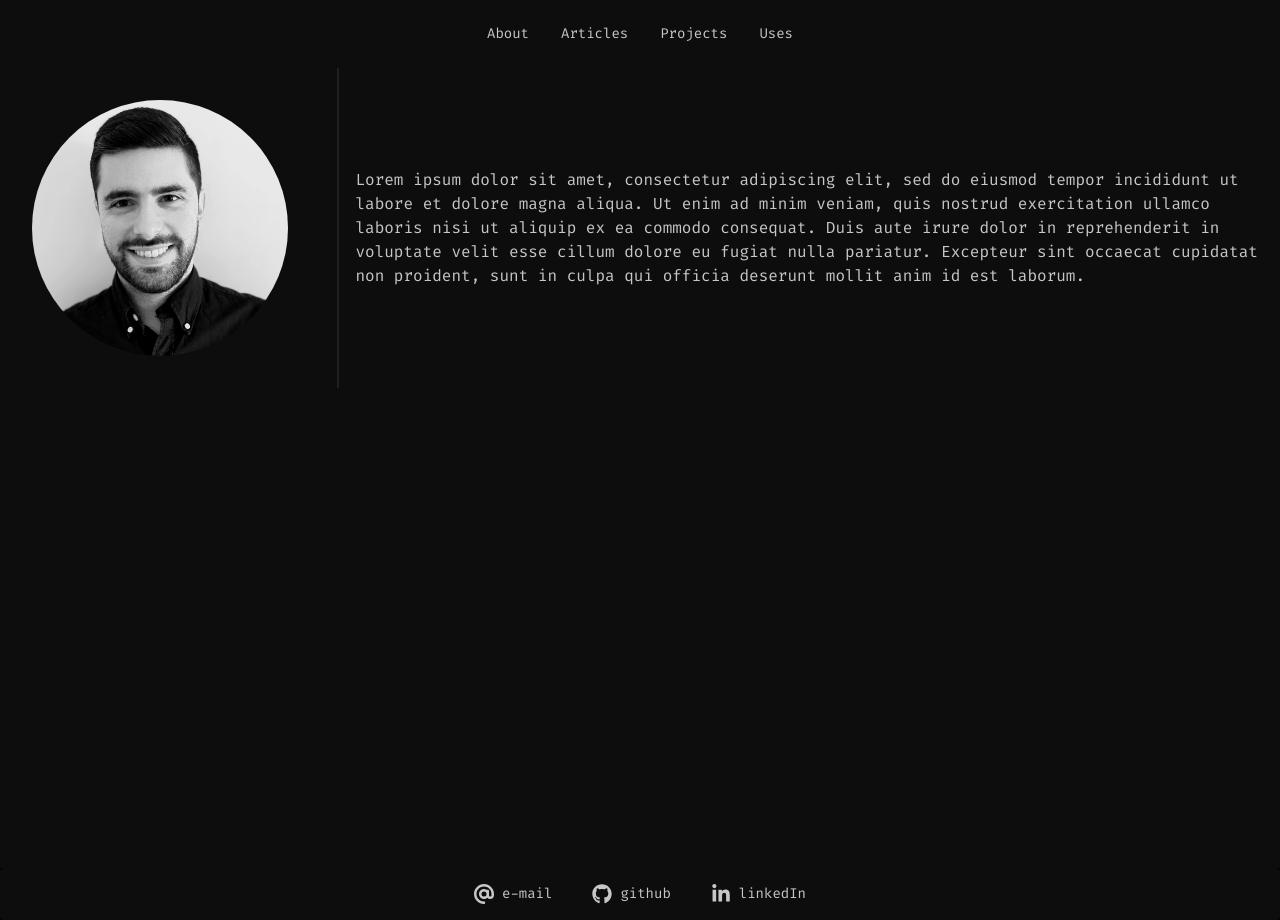
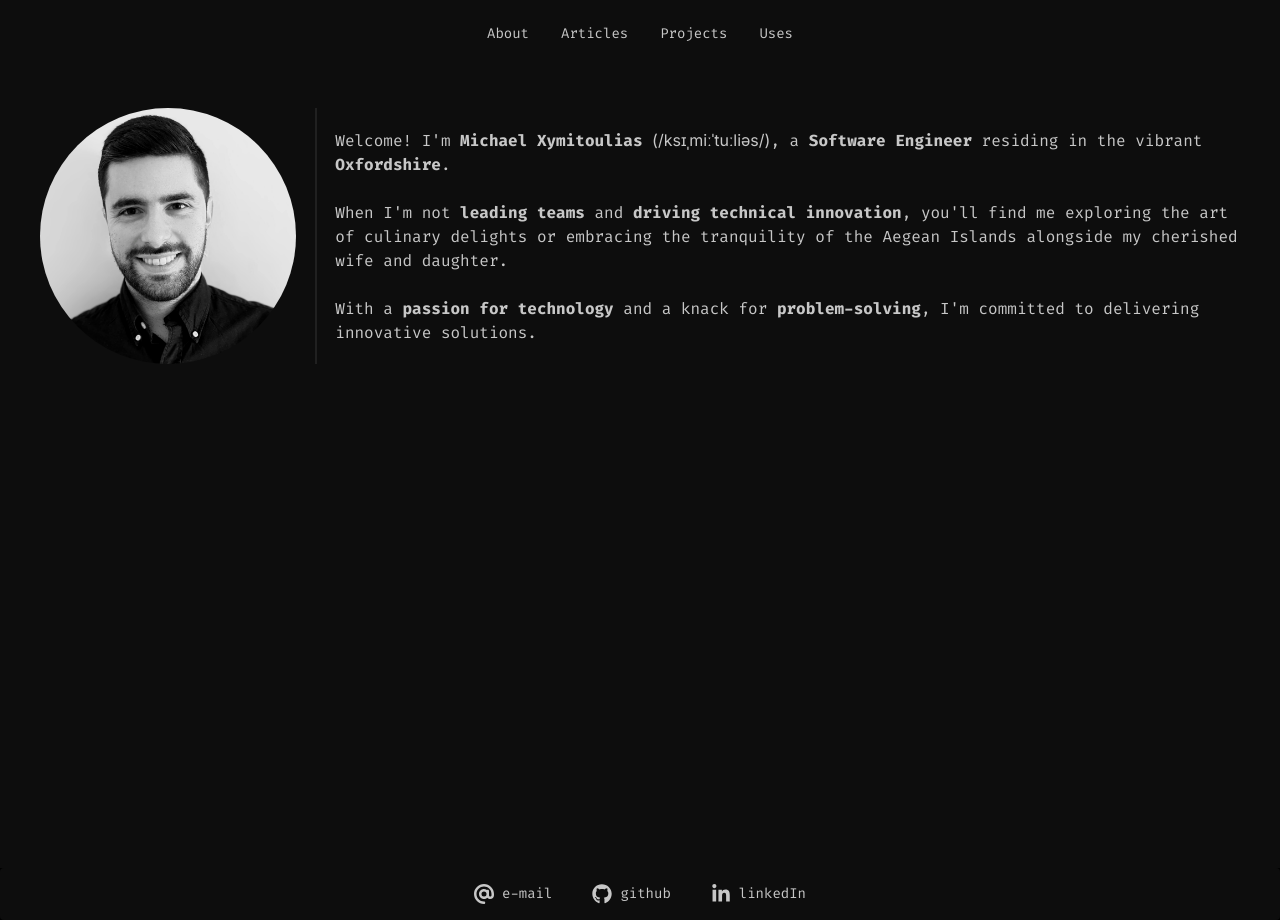
Before and after one commit to michxymi/michxymi.com, a Next.js app: page /about in a window 1280 px wide. Built offline with nearby package versions, Linux system fonts and the light colour scheme.

Commit message:
Added short bio in about

```diff
--- a/app/about/page.tsx
+++ b/app/about/page.tsx
@@ -1,13 +1,19 @@
 import Avatar from "@/components/avatar"
+import {Inter} from 'next/font/google'
+
+const inter = Inter({ subsets: ['latin'] })
 
 export default function About() {
   return (
-    <div className="min-h-screen bg-base-200">
+    <div className="min-h-screen p-10 bg-base-200">
       <div className="flex flex-col w-full lg:flex-row">
-        <div className="grid flex-grow card rounded-box place-items-center m-8"><Avatar/></div>
+        <div className="grid flex-grow h-auto card rounded-box place-items-center"><Avatar/></div>
         <div className="divider lg:divider-horizontal"/>
-        <div className="grid flex-grow card rounded-box place-items-center">
-          <p>Lorem ipsum dolor sit amet, consectetur adipiscing elit, sed do eiusmod tempor incididunt ut labore et dolore magna aliqua. Ut enim ad minim veniam, quis nostrud exercitation ullamco laboris nisi ut aliquip ex ea commodo consequat. Duis aute irure dolor in reprehenderit in voluptate velit esse cillum dolore eu fugiat nulla pariatur. Excepteur sint occaecat cupidatat non proident, sunt in culpa qui officia deserunt mollit anim id est laborum.</p>
+        <div className="grid flex-grow h-auto card rounded-box place-items-center">
+          <p>Welcome! I'm <strong>Michael Xymitoulias</strong> <em className={inter.className}>(/ksɪˌmiːˈtuːliəs/)</em>, a <strong>Software Engineer</strong> residing in the vibrant <strong>Oxfordshire</strong>.
+          <br/><br/>When I'm not <strong>leading teams</strong> and <strong>driving technical innovation</strong>,  you'll find me exploring the art of culinary delights or embracing the tranquility of the Aegean Islands alongside my cherished wife and daughter.
+          <br/><br/>With a <strong>passion for technology</strong> and a knack for <strong>problem-solving</strong>, I'm committed to delivering innovative solutions.
+          </p>
         </div>
       </div>
     </div>
```
